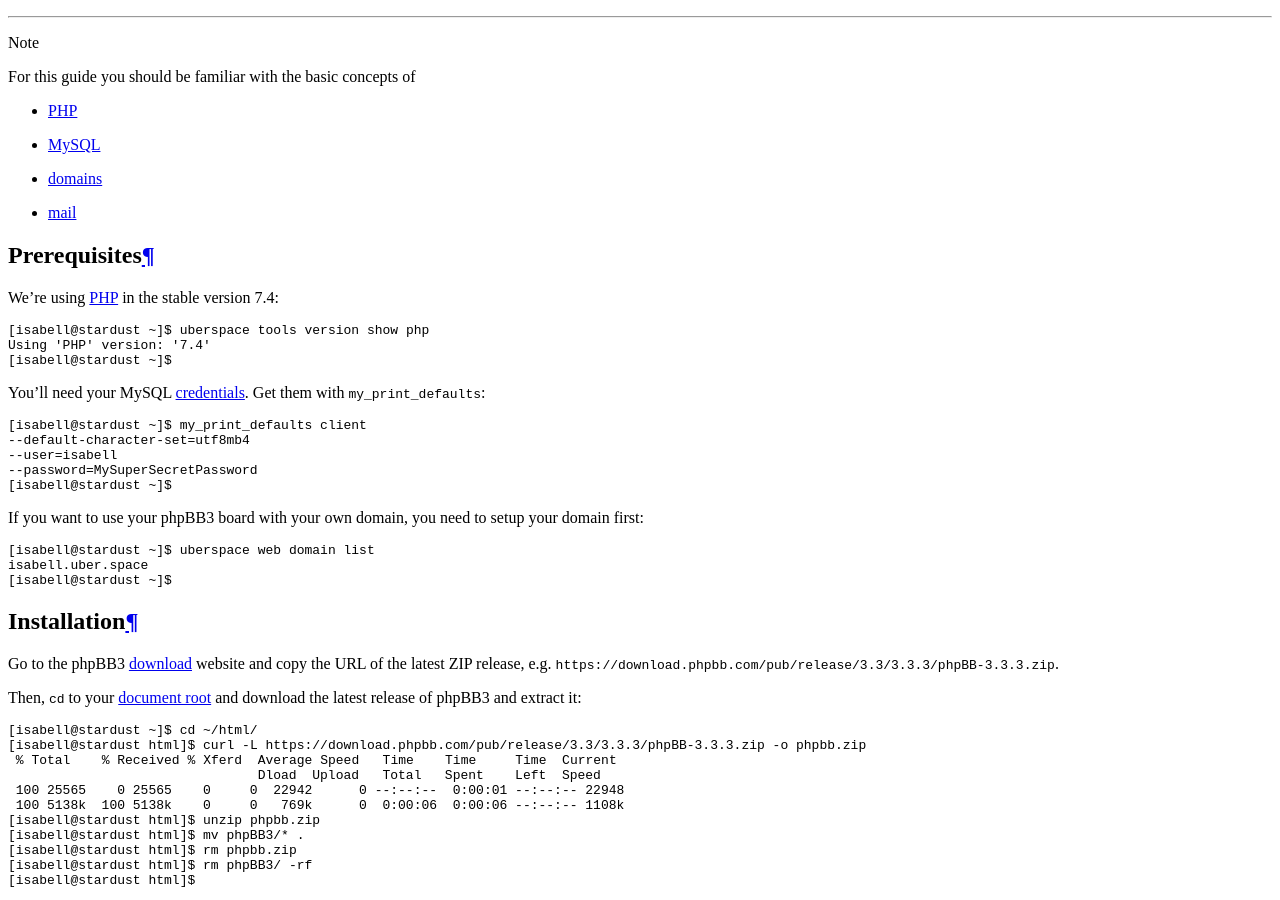
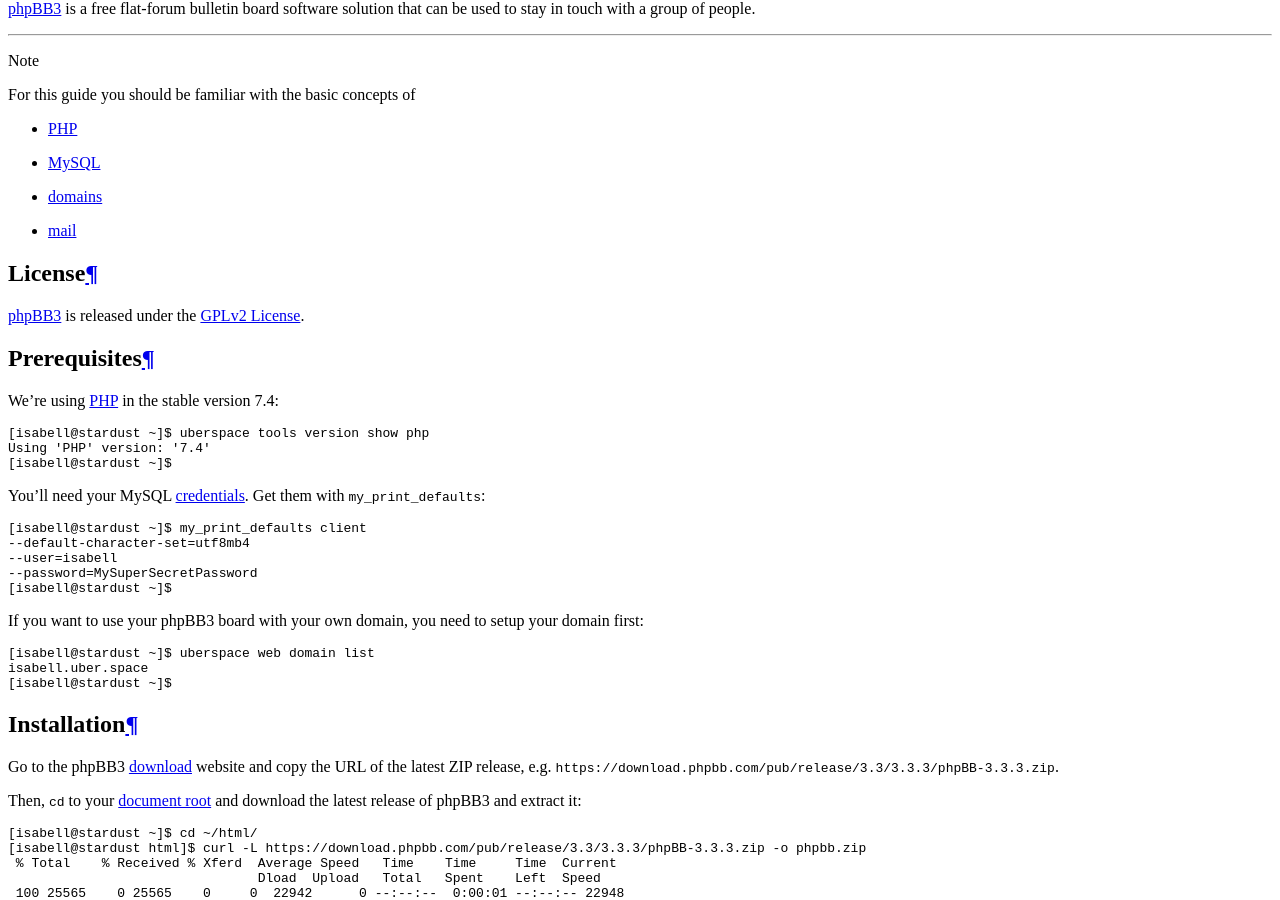
Before and after one commit to Uberspace/lab, a Sphinx documentation site: the page built from source/guide_phpbb3.rst, in a window 1280 px wide and 900 px high, scrolled down 4330 px. Built offline with Sphinx 7.4.7 and the Read the Docs theme 2.0.0, drawn with Linux system fonts in a browser that asks for light colours.

Commit message:
Added license information

```diff
--- a/source/guide_phpbb3.rst
+++ b/source/guide_phpbb3.rst
@@ -27,6 +27,11 @@
   * :manual:`MySQL <database-mysql>`
   * :manual:`domains <web-domains>`
   * :manual:`mail <mail-access>`
+
+License
+=======
+
+phpBB3_ is released under the `GPLv2 License`_.
 
 Prerequisites
 =============
@@ -126,6 +128,10 @@
 
   [isabell@stardust ~]$ mysqldump isabell_phpbb3 | xz - > ~/isabell_phpbb3.sql.xz
 
+.. _phpBB3: https://www.phpbb.com/
+.. _download: https://www.phpbb.com/downloads/
+.. _feed: https://github.com/phpbb/phpbb/releases.atom
+.. _GPLv2 License: https://github.com/phpbb/phpbb/blob/master/LICENSE
 
 ----
 
```
Also changed, not shown: other parts of source/guide_phpbb3.rst (+0 -3 lines).
